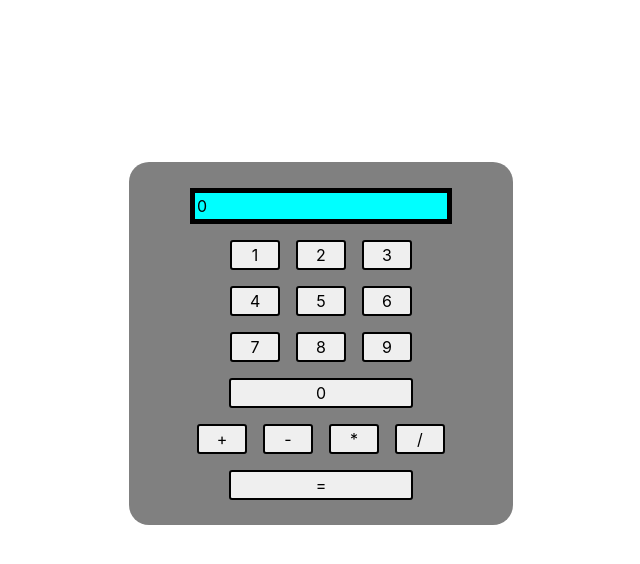
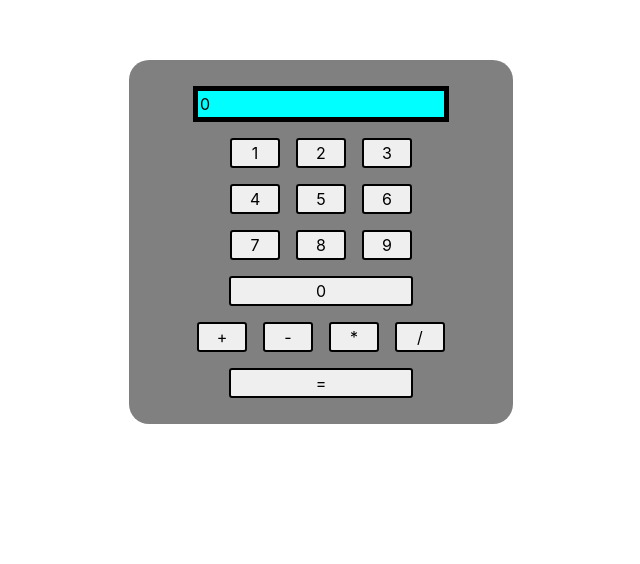
Before and after one commit to abishek239885/MiniCalculatorApp, a React (Create React App) app: page / in a window 1280 px wide. Shown: the part 158-722 px from the top of the page, without its empty margins (319-959 px from the left). Built offline with nearby package versions, Linux system fonts and the light colour scheme.

Commit message:
css files changes

```diff
--- a/src/App.css
+++ b/src/App.css
@@ -3,11 +3,10 @@
     flex-direction : column;
     align-items : center;
     justify-content : center;
-    margin-top : 40vh;
     background-color : grey;
     border-radius : 20px;
     width: 30vw;
-    margin-left: 35vw;
+    height: auto;
     padding : 2%;
     gap : 1em;
     flex-wrap : wrap;
@@ -26,6 +25,7 @@
 input {
     background-color : aqua;
     border: 5px solid black;
+    width: 20vw;
 }
 
 button {
--- a/src/index.css
+++ b/src/index.css
@@ -1,7 +1,13 @@
-body {
-  margin: 0;
+#root {
   font-family: -apple-system, BlinkMacSystemFont, 'Segoe UI', 'Roboto', 'Oxygen',
     'Ubuntu', 'Cantarell', 'Fira Sans', 'Droid Sans', 'Helvetica Neue',
     sans-serif;
   box-sizing : border-box;
+
+  width : auto;
+  height: 100vh;
+
+  display: flex;
+  justify-content: center;
+  align-items: center;
 }
--- a/src/index.js
+++ b/src/index.js
@@ -6,9 +6,9 @@ import reportWebVitals from './reportWebVitals';
 
 const root = ReactDOM.createRoot(document.getElementById('root'));
 root.render(
-    <>
-        <CalculatorApp />
-    </>
+    	<>
+        	<CalculatorApp />
+        </>
 );
 
 // If you want to start measuring performance in your app, pass a function
```
